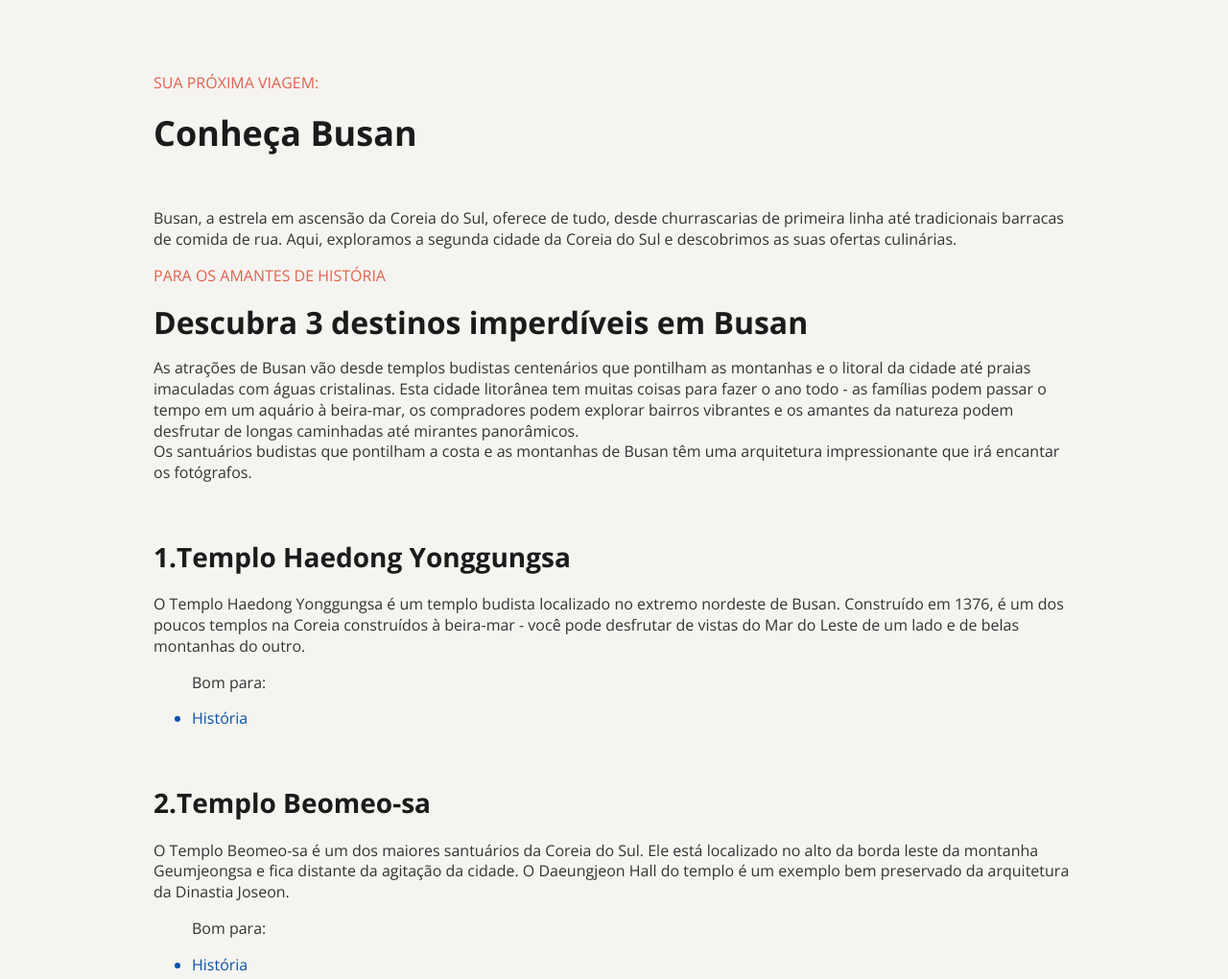
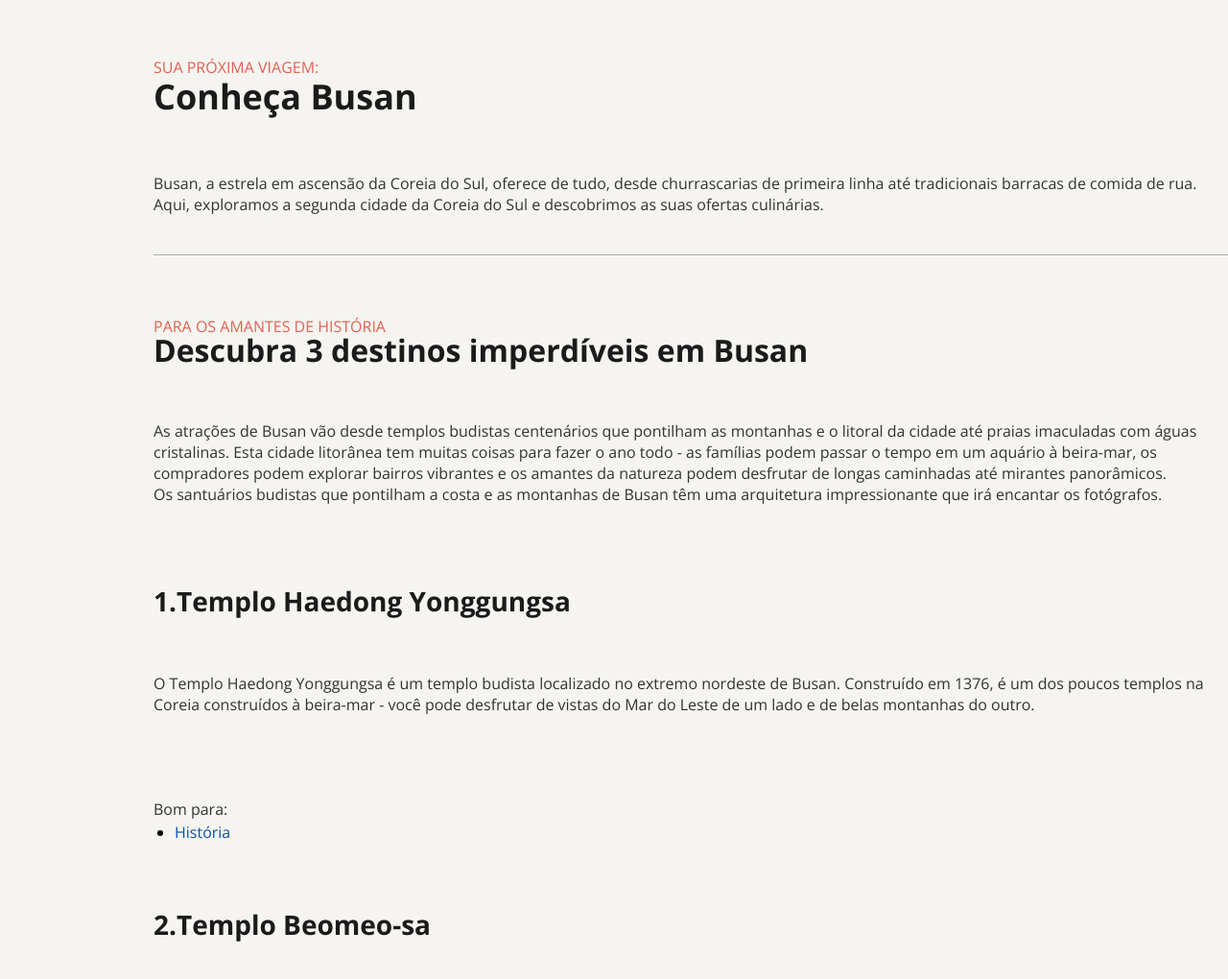
Before and after one commit to Sr-cheikh/pagina-de-viagem, a plain HTML site: page index.html in a window 1280 px wide. Shown: the part 108-1128 px from the top of the page at 96% size. Drawn offline with nearby package versions, Linux system fonts and the light colour scheme.

Commit message:
personalizando os espaços

```diff
--- a/index.html
+++ b/index.html
@@ -37,27 +37,27 @@
         <h3>1.Templo Haedong Yonggungsa</h3>
         <p>
           O Templo Haedong Yonggungsa é um templo budista localizado no extremo nordeste de Busan. Construído em 1376, é um dos poucos templos na Coreia construídos à beira-mar - você pode desfrutar de vistas do Mar do Leste de um lado e de belas montanhas do outro.
-        </p>
+        </p><br>
+        <p>Bom para:</p>
         <ul>
-          <p>Bom para:</p>
           <li class="accent-blue">História</li>
         </ul>
         <img src="./assets/image (2).jpg.crdownload" alt="">
         <h3>2.Templo Beomeo-sa</h3>
         <p>
           O Templo Beomeo-sa é um dos maiores santuários da Coreia do Sul. Ele está localizado no alto da borda leste da montanha Geumjeongsa e fica distante da agitação da cidade. O Daeungjeon Hall do templo é um exemplo bem preservado da arquitetura da Dinastia Joseon.
-        </p>
+        </p><br>
+        <p>Bom para:</p>
         <ul>
-          <p>Bom para:</p>
           <li class="accent-blue">História</li>
         </ul>
         <img src="./assets/image (3).jpg.crdownload" alt="">
         <h3>3.Parque Yongdusan</h3>
         <p>
           O Parque Yongdusan, localizado no centro de Busan, abriga alguns dos monumentos mais importantes da cidade. Você pode ver vistas espetaculares do topo da Torre Busan, de 120 metros de altura. O parque tem 2 museus - confira os instrumentos musicais tradicionais no Museum of World Folk Instruments e mais de 80 veleiros coreanos no Exhibition Hall of World Model Boats.
-        </p>
+        </p><br>
+        <p>Bom para:</p>
         <ul>
-          <p>Bom para:</p>
           <li class="accent-purple">Casais</li>
           <li class="accent-pink">Famílias</li>
           <li class="accent-orange">Orçamento</li>
--- a/style.css
+++ b/style.css
@@ -1,3 +1,9 @@
+*{
+  box-sizing: border-box;
+  margin: 0;
+  padding: 0;
+}
+
 :root{
   font-family: "Open Sans", sans-serif;
   line-height: 136%;
@@ -15,34 +21,79 @@ body{
   margin: 88px auto;
 }
 
+main{
+  box-sizing: border-box;
+  width: 1120px;
+}
+
+#title p{
+  margin-bottom: 8px;
+}
+
+
 .subt-title{
   color: #E1624F;
   text-transform: uppercase;
   font-size: 16px;
 }
 
-h1{
-  font-size: 36px;
-}
-
-h2{
-  font-size: 32px;
-}
-
-h3{
-  font-size: 28px;
+h1, h2, h3{
+  color: #1B1B1B;
 }
 
 img{
   border-radius: 28px;
 }
 
-h1, h2, h3{
-  color: #1B1B1B;
+h1{
+  font-size: 36px;
+  margin-bottom: 40px;
+}
+
+#image img{
+  margin-bottom: 24px;
+}
+
+#image p{
+  margin-bottom: 40px;
+  padding-bottom: 40px;
+  border-bottom: 1px solid #aaa;
+}
+
+#list p{
+  margin-top: 64px;
+  margin-bottom: 2px;
+}
+
+#list h2{
+  font-size: 32px;
+  margin-bottom: 8px;
+}
+
+#list h2 + p{
+  margin-bottom: 64px;
+}
+
+#list img{
+  margin-bottom: 20px;
+}
+
+#list h3{
+  font-size: 28px;
+  margin-bottom: 4px;
+}
+
+ul li::marker{
+ color: black;
+}
+
+ul{
+  padding-left: 22px;
 }
 
 .accent-blue{
   color: #0C51A7;
+  margin-bottom: 48px;
 }
 
 .accent-purple{
@@ -55,4 +106,16 @@ h1, h2, h3{
 
 .accent-orange{
   color: #E95E10;
+  margin-bottom: 40px;
+  border: #D9D9D9;
 }
+
+#descrition::before{
+  content: '';
+  width: 1120px;
+  height: 2px;
+  display: block;
+  background-color: #aaaaaa;
+  margin-top: 40px;
+  margin-bottom: 40px;
+}
```
